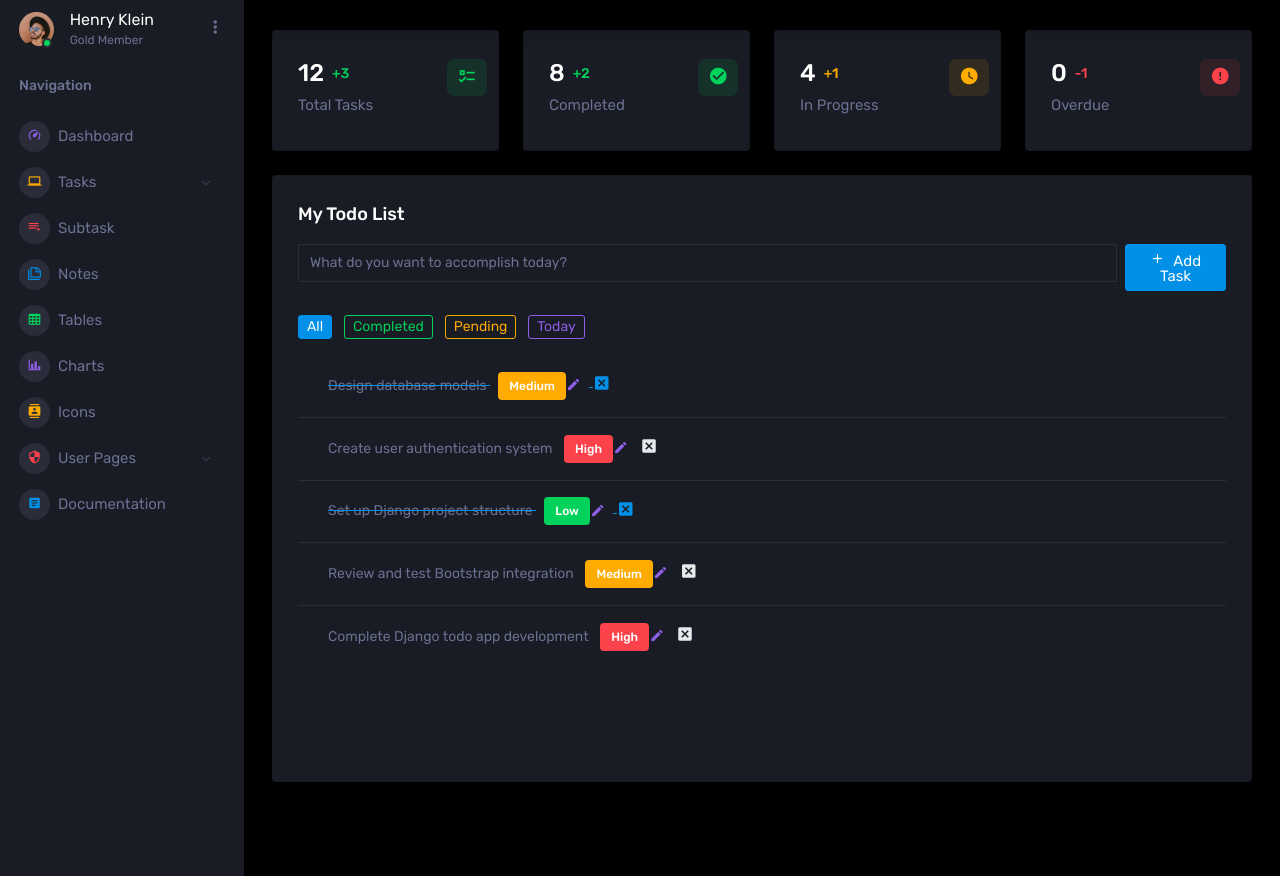
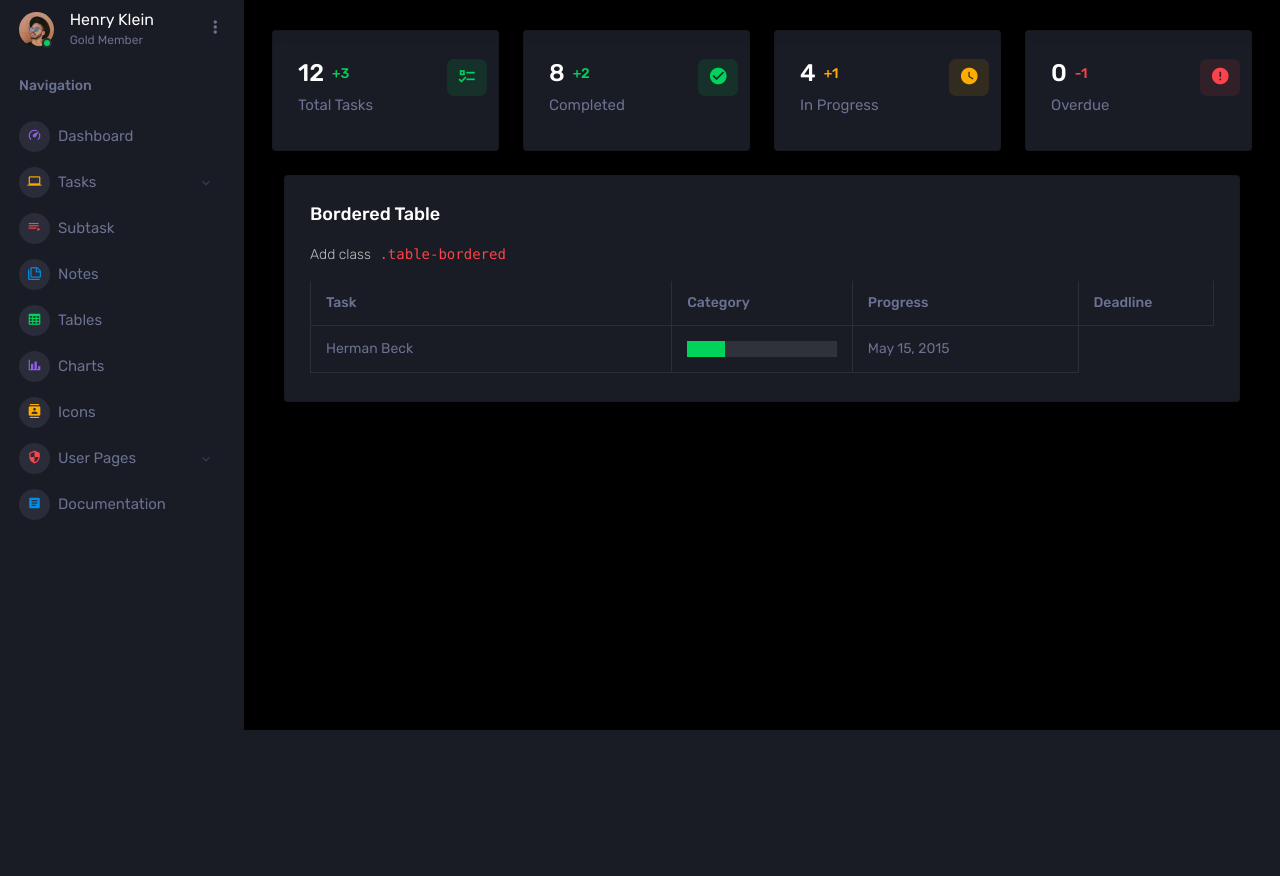
Before and after one commit to Ritvent/hangarin, a Django app: page /task/ in a window 1280 px wide. Shown: the part 70-946 px from the top of the page. After the commit the page ends 800 px from the top, so only its background shows below. Run offline with Django 5.2, Linux system fonts and the light colour scheme; data that the repository does not hold is empty; some libraries are stand-ins or nearby versions.

Commit message:
update dashboard

```diff
--- a/projectsite/hangarinorg/views.py
+++ b/projectsite/hangarinorg/views.py
@@ -112,6 +112,19 @@ class HomePageView(ListView):
             qs = all_tasks.filter(category=cat)
             category_groups.append({'category': cat, 'tasks': qs})
         context['category_task_groups'] = category_groups
+
+        # Build task rows with progress computed from subtasks
+        task_rows = []
+        for t in Task.objects.all():
+            total_sub = t.subtasks.count()
+            completed_sub = t.subtasks.filter(status__iexact='Completed').count()
+            if total_sub > 0:
+                progress = int((completed_sub / total_sub) * 100)
+            else:
+                # If no subtasks, consider task status as progress indicator
+                progress = 100 if t.status == 'Completed' else 0
+            task_rows.append({'task': t, 'progress': progress})
+        context['task_rows'] = task_rows
 
         return context
 
--- a/projectsite/templates/dashboard.html
+++ b/projectsite/templates/dashboard.html
@@ -85,118 +85,59 @@
                 </div>
               </div>
             </div>
-
-            <!-- Main Todo List Section -->
-            <div class="row">
-              <div class="col-12 grid-margin stretch-card">
+              <div class="col-lg-12 grid-margin stretch-card">
                 <div class="card">
                   <div class="card-body">
-                    <h4 class="card-title">My Todo List</h4>
-                    <div class="add-items d-flex mb-4">
-                      <input type="text" class="form-control todo-list-input" placeholder="What do you want to accomplish today?">
-                      <button class="add btn btn-primary todo-list-add-btn ml-2">
-                        <i class="mdi mdi-plus"></i> Add Task
-                      </button>
-                    </div>
-
-                    <!-- Filter Buttons -->
-                    <div class="mb-3">
-                      <button class="btn btn-outline-primary btn-sm mr-2 filter-btn active" data-filter="all">All</button>
-                      <button class="btn btn-outline-success btn-sm mr-2 filter-btn" data-filter="completed">Completed</button>
-                      <button class="btn btn-outline-warning btn-sm mr-2 filter-btn" data-filter="pending">Pending</button>
-                      <button class="btn btn-outline-info btn-sm filter-btn" data-filter="today">Today</button>
-                    </div>
-
-                    <div class="list-wrapper">
-                      <ul class="d-flex flex-column-reverse text-white todo-list todo-list-custom">
-                        <li class="task-item" data-priority="high" data-status="pending">
-                          <div class="form-check form-check-primary">
-                            <label class="form-check-label">
-                              <input class="checkbox" type="checkbox">
-                              <span class="task-text">Complete Django todo app development</span>
-                              <span class="badge badge-danger badge-sm ml-2">High</span>
-                            </label>
-                          </div>
-                          <div class="task-actions">
-                            <i class="edit mdi mdi-pencil text-info mr-2" title="Edit"></i>
-                            <i class="remove mdi mdi-close-box text-danger" title="Delete"></i>
-                          </div>
-                        </li>
-                        <li class="task-item" data-priority="medium" data-status="pending">
-                          <div class="form-check form-check-primary">
-                            <label class="form-check-label">
-                              <input class="checkbox" type="checkbox">
-                              <span class="task-text">Review and test Bootstrap integration</span>
-                              <span class="badge badge-warning badge-sm ml-2">Medium</span>
-                            </label>
-                          </div>
-                          <div class="task-actions">
-                            <i class="edit mdi mdi-pencil text-info mr-2" title="Edit"></i>
-                            <i class="remove mdi mdi-close-box text-danger" title="Delete"></i>
-                          </div>
-                        </li>
-                        <li class="task-item completed" data-priority="low" data-status="completed">
-                          <div class="form-check form-check-primary">
-                            <label class="form-check-label">
-                              <input class="checkbox" type="checkbox" checked>
-                              <span class="task-text">Set up Django project structure</span>
-                              <span class="badge badge-success badge-sm ml-2">Low</span>
-                            </label>
-                          </div>
-                          <div class="task-actions">
-                            <i class="edit mdi mdi-pencil text-info mr-2" title="Edit"></i>
-                            <i class="remove mdi mdi-close-box text-danger" title="Delete"></i>
-                          </div>
-                        </li>
-                        <li class="task-item" data-priority="high" data-status="pending">
-                          <div class="form-check form-check-primary">
-                            <label class="form-check-label">
-                              <input class="checkbox" type="checkbox">
-                              <span class="task-text">Create user authentication system</span>
-                              <span class="badge badge-danger badge-sm ml-2">High</span>
-                            </label>
-                          </div>
-                          <div class="task-actions">
-                            <i class="edit mdi mdi-pencil text-info mr-2" title="Edit"></i>
-                            <i class="remove mdi mdi-close-box text-danger" title="Delete"></i>
-                          </div>
-                        </li>
-                        <li class="task-item completed" data-priority="medium" data-status="completed">
-                          <div class="form-check form-check-primary">
-                            <label class="form-check-label">
-                              <input class="checkbox" type="checkbox" checked>
-                              <span class="task-text">Design database models</span>
-                              <span class="badge badge-warning badge-sm ml-2">Medium</span>
-                            </label>
-                          </div>
-                          <div class="task-actions">
-                            <i class="edit mdi mdi-pencil text-info mr-2" title="Edit"></i>
-                            <i class="remove mdi mdi-close-box text-danger" title="Delete"></i>
-                          </div>
-                        </li>
-                      </ul>
-                    </div>
-
-                    <!-- Task Summary -->
-                    <div class="mt-4 pt-3 border-top">
-                      <div class="row text-center">
-                        <div class="col-4">
-                          <p class="mb-1 font-weight-bold text-muted">Total</p>
-                          <h5 class="mb-0" id="total-tasks">5</h5>
-                        </div>
-                        <div class="col-4">
-                          <p class="mb-1 font-weight-bold text-success">Completed</p>
-                          <h5 class="mb-0 text-success" id="completed-tasks">2</h5>
-                        </div>
-                        <div class="col-4">
-                          <p class="mb-1 font-weight-bold text-warning">Remaining</p>
-                          <h5 class="mb-0 text-warning" id="remaining-tasks">3</h5>
-                        </div>
-                      </div>
+                    <h4 class="card-title">Bordered table</h4>
+                    <p class="card-description"> Add class <code>.table-bordered</code>
+                    </p>
+                    <div class="table-responsive">
+                      <table class="table table-bordered" style="table-layout: fixed; width: 100%;">
+                        <thead>
+                          <tr>
+                                <th style="width: 40%;"> Task </th>
+                                <th style="width: 20%;"> Category </th>
+                                <th style="width: 25%;"> Progress </th>
+                                <th style="width: 15%;"> Deadline </th>
+                              </tr>
+                        </thead>
+                        <tbody>
+                        {% if task_rows %}
+                          {% for row in task_rows %}
+                            <tr>
+                              <td style="overflow: hidden; text-overflow: ellipsis; white-space: nowrap;">{{ row.task.title }}</td>
+                              <td>{{ row.task.category.category_name }}</td>
+                              <td>
+                                <div class="progress">
+                                  <div class="progress-bar {% if row.progress >= 75 %}bg-success{% elif row.progress >= 50 %}bg-primary{% else %}bg-warning{% endif %}" role="progressbar" style="width: {{ row.progress }}%" aria-valuenow="{{ row.progress }}" aria-valuemin="0" aria-valuemax="100"></div>
+                                </div>
+                              </td>
+                              <td>{% if row.task.deadline %}{{ row.task.deadline|date:"M d, Y" }}{% endif %}</td>
+                            </tr>
+                          {% endfor %}
+                        {% else %}
+                          <!-- fallback sample rows if no tasks present -->
+                          <tr>
+                            <td> Herman Beck </td>
+                            <td>
+                              <div class="progress">
+                                <div class="progress-bar bg-success" role="progressbar" style="width: 25%" aria-valuenow="25" aria-valuemin="0" aria-valuemax="100"></div>
+                              </div>
+                            </td>
+                            <td> May 15, 2015 </td>
+                          </tr>
+                        {% endif %}
+                        </tbody>
+                      </table>
                     </div>
                   </div>
                 </div>
               </div>
-            </div>
+
+
+
+
+
+
 
 {% endblock %}
```
